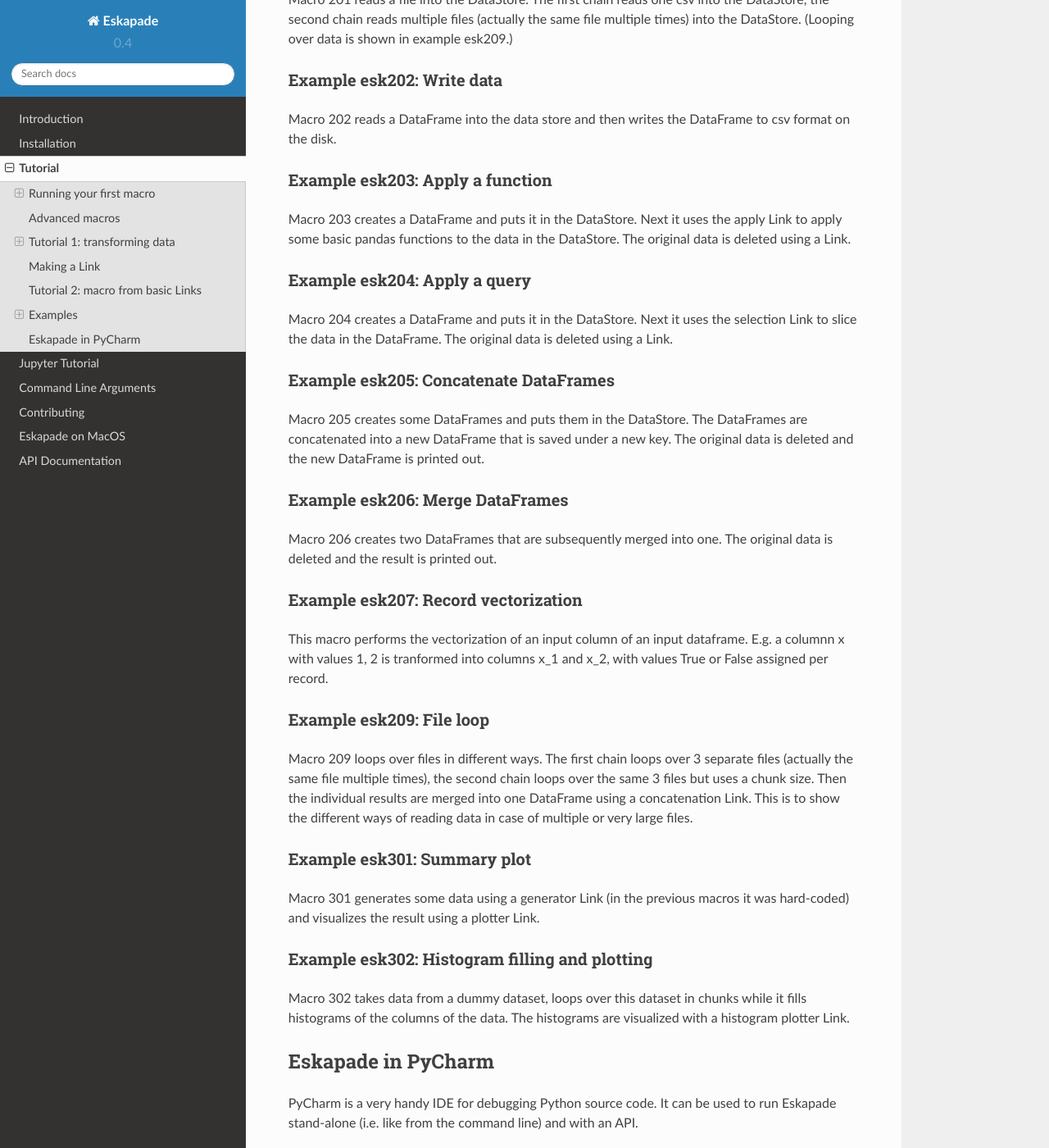
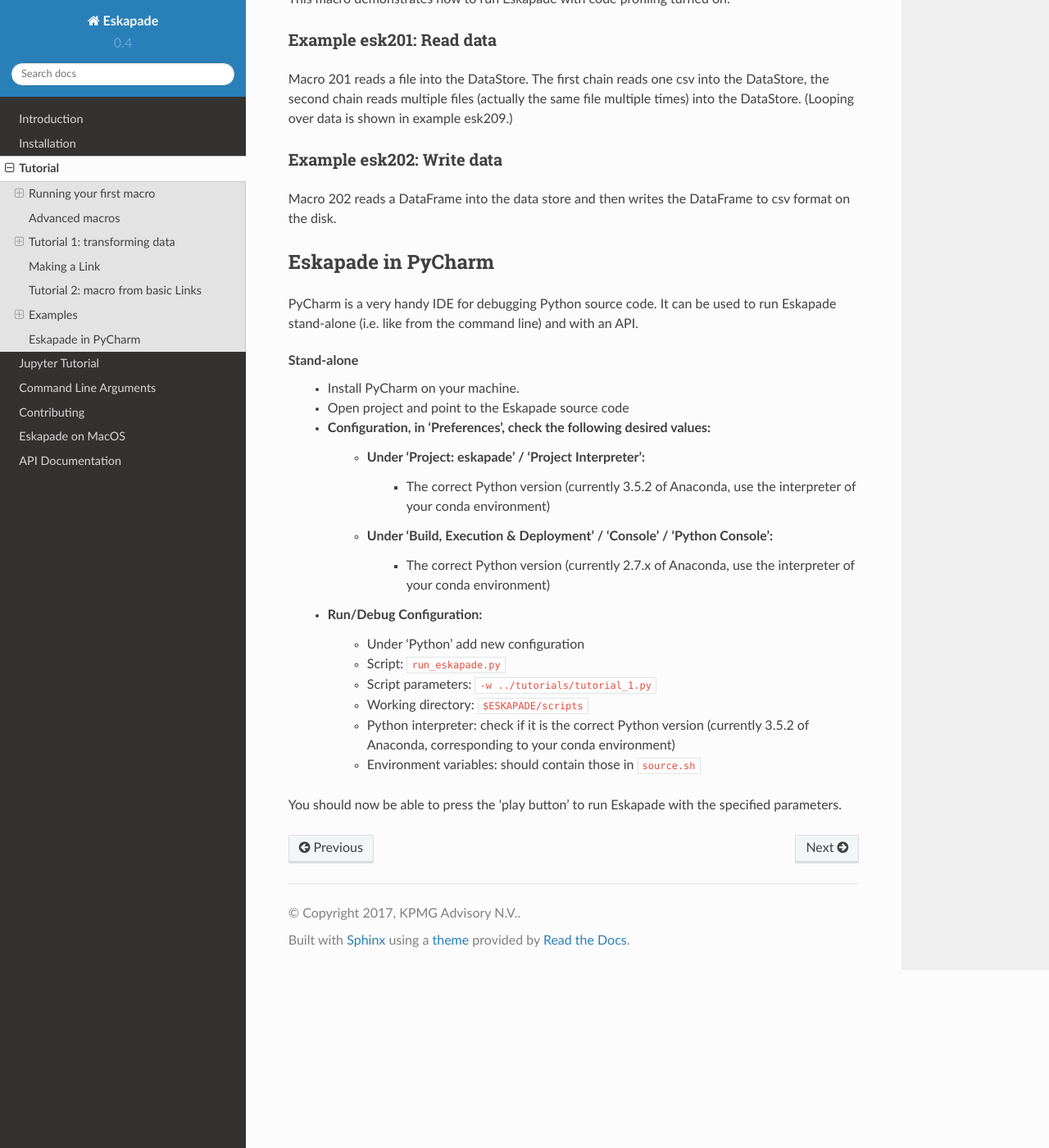
Before and after one commit to KaveIO/Eskapade, a Sphinx documentation site: the page built from docs/source/tutorial.rst, in a window 1280 px wide and 1400 px high, scrolled down 9051 px. Shown: the whole window at 82% size. Built offline with Sphinx 7.4.7 and the Read the Docs theme 2.0.0, drawn with Linux system fonts in a browser that asks for light colours; pages that are not in the unit, such as notebooks, are missing from menus; some of the changed text lies outside the part shown.

Commit message:
Add (short) release notes for version 0.5
Additionally, shortened the examples section in tutorials to basic examples only.
The examples list is growing too long to maintain them all on this page.

```diff
--- a/docs/source/tutorial.rst
+++ b/docs/source/tutorial.rst
@@ -345,9 +349,9 @@
 Macro 105 has 3 versions: A, B and C. These are built on top of the basic macro esk105. Each of these 3 macro's does
 something slightly different:
 
-  -A does not store any output pickles,
-  -B stores all output pickles,
-  -C starts at the 3rd chain of the macro.
+* A does not store any output pickles,
+* B stores all output pickles,
+* C starts at the 3rd chain of the macro.
 
 Using these examples one can see how the way macro's are run can be controlled and what it saves to disk.
 
@@ -392,56 +396,6 @@
 
 Macro 202 reads a DataFrame into the data store and then writes the DataFrame to csv format on the disk.
 
-Example esk203: Apply a function
-~~~~~~~~~~~~~~~~~~~~~~~~~~~~~~~~
-
-Macro 203 creates a DataFrame and puts it in the DataStore. Next it uses the apply Link to apply some basic pandas functions to the
-data in the DataStore. The original data is deleted using a Link.
-
-Example esk204: Apply a query
-~~~~~~~~~~~~~~~~~~~~~~~~~~~~~
-
-Macro 204 creates a DataFrame and puts it in the DataStore. Next it uses the selection Link to slice the data in the
-DataFrame. The original data is deleted using a Link.
-
-Example esk205: Concatenate DataFrames
-~~~~~~~~~~~~~~~~~~~~~~~~~~~~~~~~~~~~~~
-
-Macro 205 creates some DataFrames and puts them in the DataStore. The DataFrames are concatenated into a new DataFrame
-that is saved under a new key. The original data is deleted and the new DataFrame is printed out.
-
-Example esk206: Merge DataFrames
-~~~~~~~~~~~~~~~~~~~~~~~~~~~~~~~~
-
-Macro 206 creates two DataFrames that are subsequently merged into one. The original data is deleted and the result
-is printed out.
-
-Example esk207: Record vectorization
-~~~~~~~~~~~~~~~~~~~~~~~~~~~~~~~~~~~~
-
-This macro performs the vectorization of an input column of an input dataframe.
-E.g. a columnn x with values 1, 2 is tranformed into columns x_1 and x_2, with values True or False assigned per record.
-
-Example esk209: File loop
-~~~~~~~~~~~~~~~~~~~~~~~~~
-
-Macro 209 loops over files in different ways. The first chain loops over 3 separate files (actually the same file
-multiple times), the second chain loops over the same 3 files but uses a chunk size. Then the individual results are merged into
-one DataFrame using a concatenation Link. This is to show the different ways of reading data in case of multiple or
-very large files.
-
-Example esk301: Summary plot
-~~~~~~~~~~~~~~~~~~~~~~~~~~~~
-
-Macro 301 generates some data using a generator Link (in the previous macros it was hard-coded) and visualizes the
-result using a plotter Link.
-
-Example esk302: Histogram filling and plotting
-~~~~~~~~~~~~~~~~~~~~~~~~~~~~~~~~~~~~~~~~~~~~~~
-
-Macro 302 takes data from a dummy dataset, loops over this dataset in chunks while it fills histograms of the
-columns of the data. The histograms are visualized with a histogram plotter Link.
-
 
 Eskapade in PyCharm
 -------------------
```
Also changed, not shown: other parts of docs/source/tutorial.rst (+6 -2 lines), docs/source/index.rst (+16 -2 lines).
